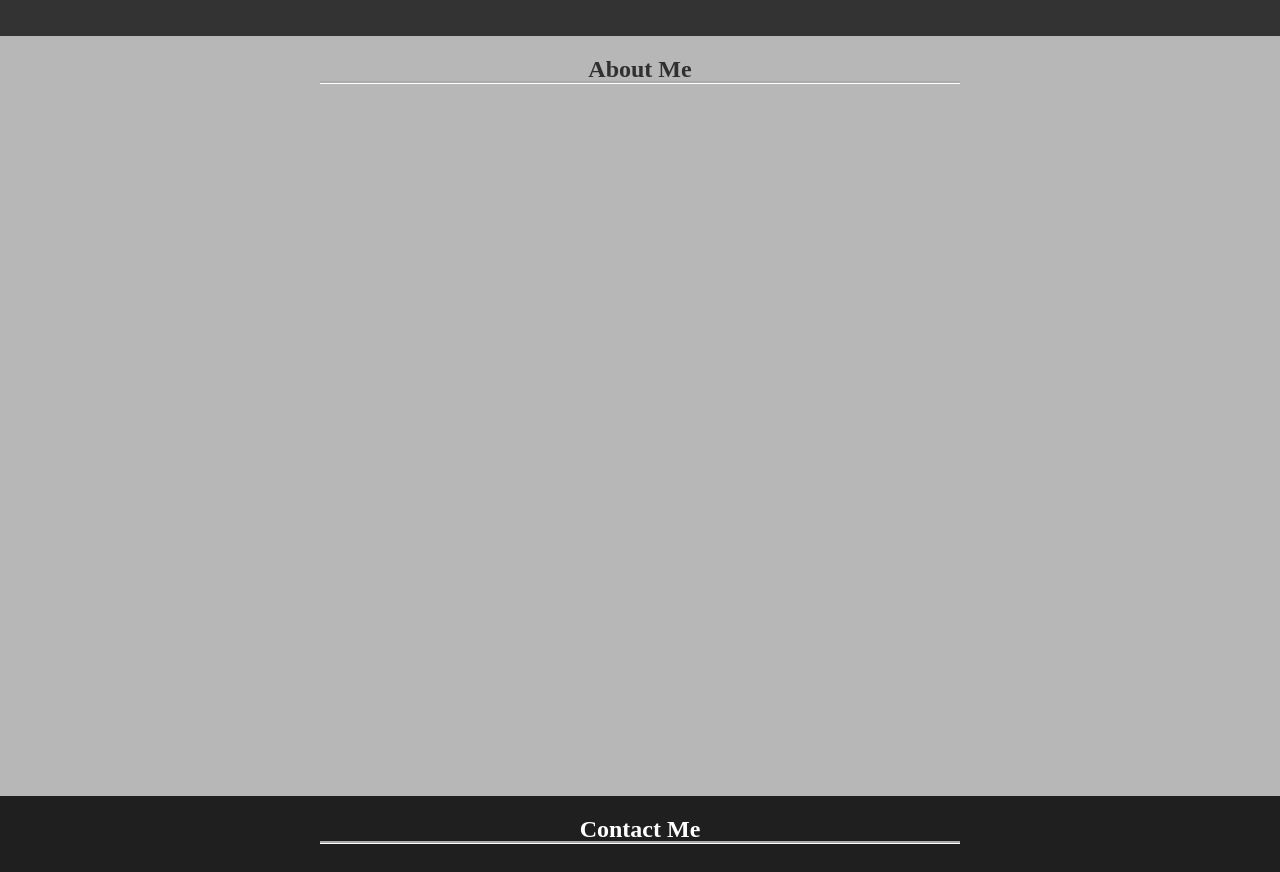
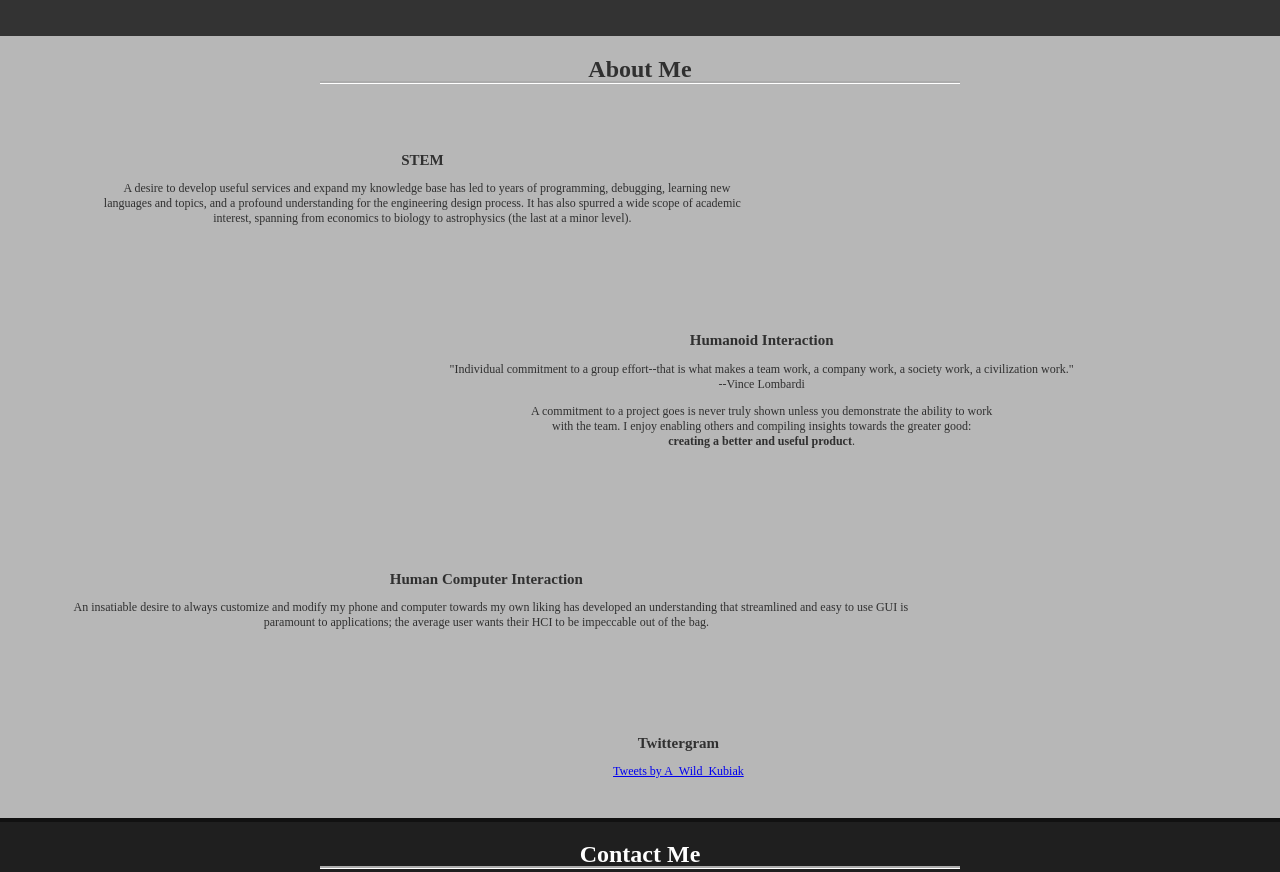
Before and after one commit to akoobatroopa/Resume, a plain HTML site: page index.html in a window 1280 px wide. Shown: the part 2420-3292 px from the top of the page. Drawn offline with nearby package versions, Linux system fonts and the light colour scheme.

Commit message:
about me page almost done

```diff
--- a/index.html
+++ b/index.html
@@ -105,11 +105,37 @@
 			About Me
 		</h1>
 	</div>
-	<div>
-
+	<div class="about-container" style="display:inline-block">
+		<div class="about-container" style="display:inline-block;width:100%">
+			<div id="" class="content" style="margin-left:5%;margin-right:10%;float:left;width:50%;text-align:center;font-size:12px">
+				<h1 class="object-header"><br>STEM</h1>
+				&nbsp;&nbsp;&nbsp;A desire to develop useful services and expand my knowledge base has led to years of programming, debugging, learning new languages and topics, and a profound understanding for the engineering design process. It has also spurred a wide scope of academic interest, spanning from economics to biology to astrophysics (the last at a minor level).
+			</div>
+			<div id="" class="content" style="float:right;width:75%;text-align:center;font-size:12px">
+				<h1 class="object-header"><br>Humanoid Interaction</h1>
+				<p style="width:100%">"Individual commitment to a group effort--that is what makes a team work, a company work, a society work, a civilization work." <br>--Vince Lombardi<br></p>
+				<div style="margin-left:25%;width:50%;text-align:center">
+				<p> A commitment to a project goes is never truly shown unless you demonstrate the ability to work with the team. I enjoy enabling others and compiling insights towards the greater good: <span style="font-weight:bold"><br>creating a better and useful product</span>.
+				</p>
+				</div>
+			</div>
+		</div>
+		<div class="about-container" style="width:100%;display:inline-block">
+			<div id="" class="content" style="float:left;width:70%;text-align:center;font-size:12px">
+				<h1 class="object-header"><br>Human Computer Interaction</h1>
+				&nbsp;&nbsp;&nbsp;An insatiable desire to always customize and modify my phone and computer towards my own liking has developed an understanding that streamlined and easy to use GUI is paramount to applications; the average user wants their HCI to be impeccable out of the bag.<br><br>
+			</div>
+			<div id="" class="content" style="float:none;width:100%;text-align:center;font-size:12px">
+				<h1 class="object-header">Twittergram </h1>
+				<a data-chrome="nofooter" data-width="auto" data-height="350" class="twitter-timeline" href="https://twitter.com/A_Wild_Kubiak">Tweets by A_Wild_Kubiak</a> <script async src="https://platform.twitter.com/widgets.js" charset="utf-8"></script>
+			</div>
+		</div>
 	</div>
 </section>
 
+
+
+<!-- <a data-chrome="nofooter" data-width="auto" data-height="400" class="twitter-timeline" href="https://twitter.com/A_Wild_Kubiak">Tweets by A_Wild_Kubiak</a> <script async src="https://platform.twitter.com/widgets.js" charset="utf-8"></script>		 -->
 
 
 <section id="Contact" class="background-container sections Contact">
--- a/stylin.css
+++ b/stylin.css
@@ -324,7 +324,22 @@ a.directory:link:active, a:visited:active {
 
 /* About Styling */
 .About {
+	display:inline-block;
+	width:100%;
+}
 
+.about-container {
+	padding:0;
+	margin:0;
+	text-align:center;
+	display:inline-block;
+}
+
+.content {
+	margin:0;
+	padding:3%;
+	display:inline-block;
+	font-size:12px;
 }
 
 /* Contact Styling */
@@ -403,6 +418,14 @@ a.directory:link:active, a:visited:active {
 }
 
 
+.About .about-container .content {
+	float:none !important;
+	width:100% !important;
+	display:block !important;
+	margin:0 !important;
+	padding:0 !important;
+}
+
 .Contact {
 	margin-bottom:-10px;
 	display:block;
```
